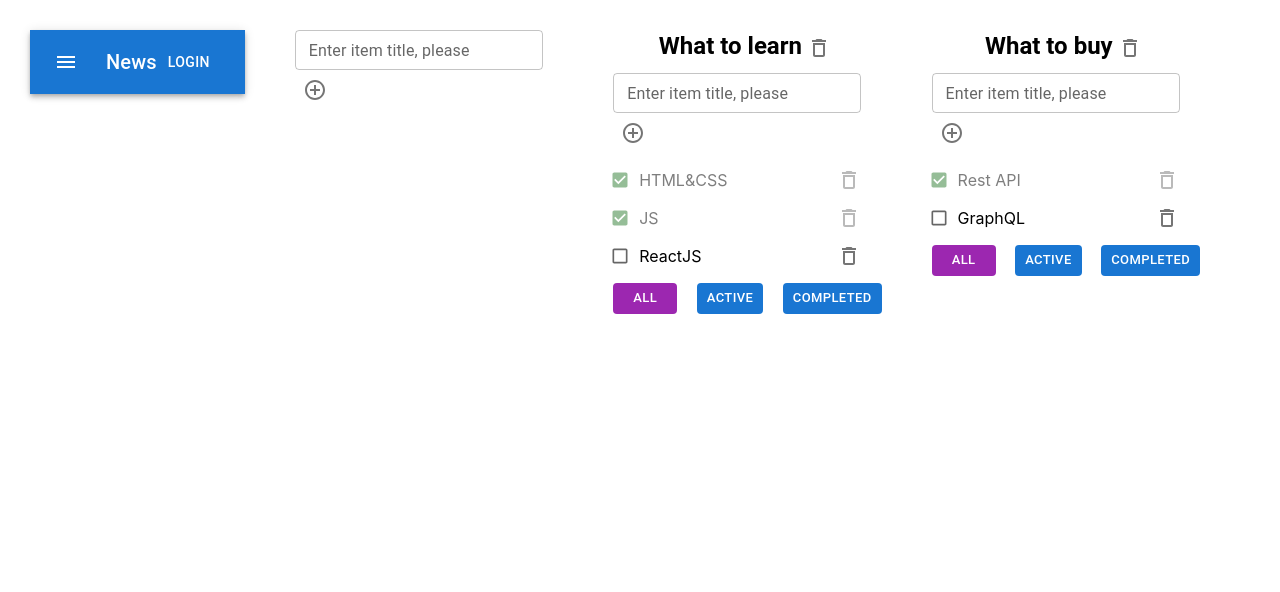
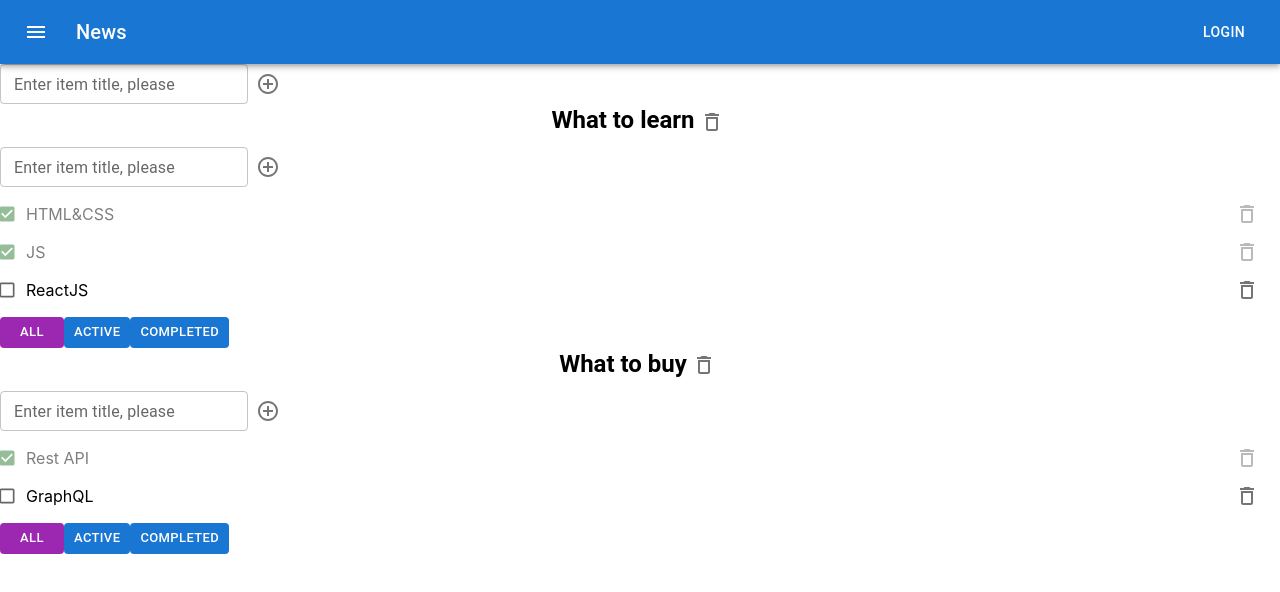
Before and after one commit to Kliapwnz/todoFinaly, a React (Create React App) app: page / in a window 1280 px wide. Shown: the top 592 px of the page. Built offline with nearby package versions, Linux system fonts and the light colour scheme.

Commit message:
ButtonAppBar

```diff
--- a/src/App.css
+++ b/src/App.css
@@ -1,11 +1,11 @@
-.App {
-  padding: 30px;
-  display: flex;
-}
+/*.App {*/
+/*  padding: 30px;*/
 
-.App > div {
-  margin-right: 50px;
-}
+/*}*/
+
+/*.App > div {*/
+/*  margin-right: 50px;*/
+/*}*/
 
 .error {
     border: red 1px solid;
@@ -22,8 +22,3 @@
 .is-done {
     opacity: 0.5;
 }
-
-.btn-filter-container {
-    display: flex;
-    justify-content: space-between;
-}
```
